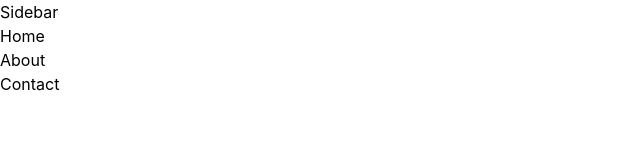
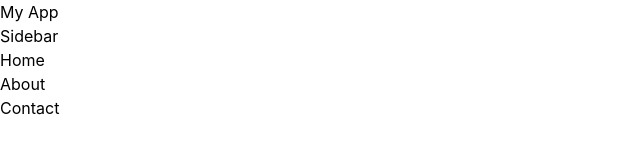
Before and after one commit to zinsu-moni/E-commerce, a React (Vite) app in the folder Sezan-site/: page /dashboard in a window 1280 px wide. Shown: the top 160 px of the page, without its empty margins (0-640 px from the left). Built offline with nearby package versions, Linux system fonts and the light colour scheme.

Commit message:
created navbar for dashboard well imported and exported

```diff
--- /dev/null
+++ b/Sezan-site/src/Components/Dashboard/Navbar.jsx
@@ -0,0 +1,8 @@
+const Navbar = () => {
+    return (
+        <div>
+            <h1>My App</h1>
+        </div>
+    )
+}
+export default Navbar;
--- a/Sezan-site/src/Pages/Dashboard.jsx
+++ b/Sezan-site/src/Pages/Dashboard.jsx
@@ -1,7 +1,9 @@
+import Navbar from "../Components/Dashboard/Navbar"
 import Sidebar from "../Components/Dashboard/Sidebar"
 const Dashboard = () => {
     return (
       <div>
+        <Navbar />
         <Sidebar />
       </div>
     );
```
